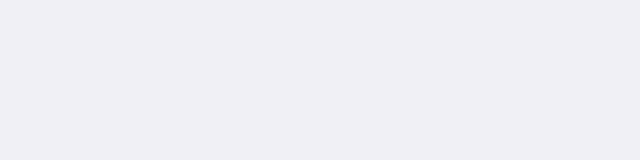
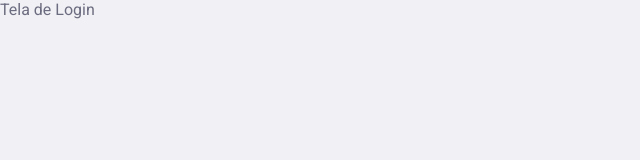
Before and after one commit to Amaurii/nextlevelweek, a React (Create React App) app in the folder web/: page /login in a window 1280 px wide. Shown: the top 160 px of the page, without its empty margins (0-640 px from the left). Built offline with nearby package versions, Linux system fonts and the light colour scheme.

Commit message:
adicionando route Login

```diff
--- a/web/src/pages/Login/index.tsx
+++ b/web/src/pages/Login/index.tsx
@@ -3,9 +3,9 @@ import React from 'react'
 const Login = () => {
     return (
         <div>
-
+            <p>Tela de Login</p>
         </div>
     )
 }
 
-export default Login
+export default Login;
--- a/web/src/routes.tsx
+++ b/web/src/routes.tsx
@@ -3,6 +3,7 @@ import { Route, BrowserRouter } from 'react-router-dom';
 
 import Home from './pages/Home/';
 import CreatePoints from './pages/CreatePoints/index';
+import Login from './pages/Login/index';
 
 
 const Routes = () => {
@@ -10,6 +11,7 @@ const Routes = () => {
       <BrowserRouter>
         <Route component={Home} path = "/" exact />
         <Route component={CreatePoints} path = "/create-pointer" />
+        <Route component={Login} path = '/login' />
       </BrowserRouter>
     );
 }
```
Also changed, not shown: web/commands.txt.
